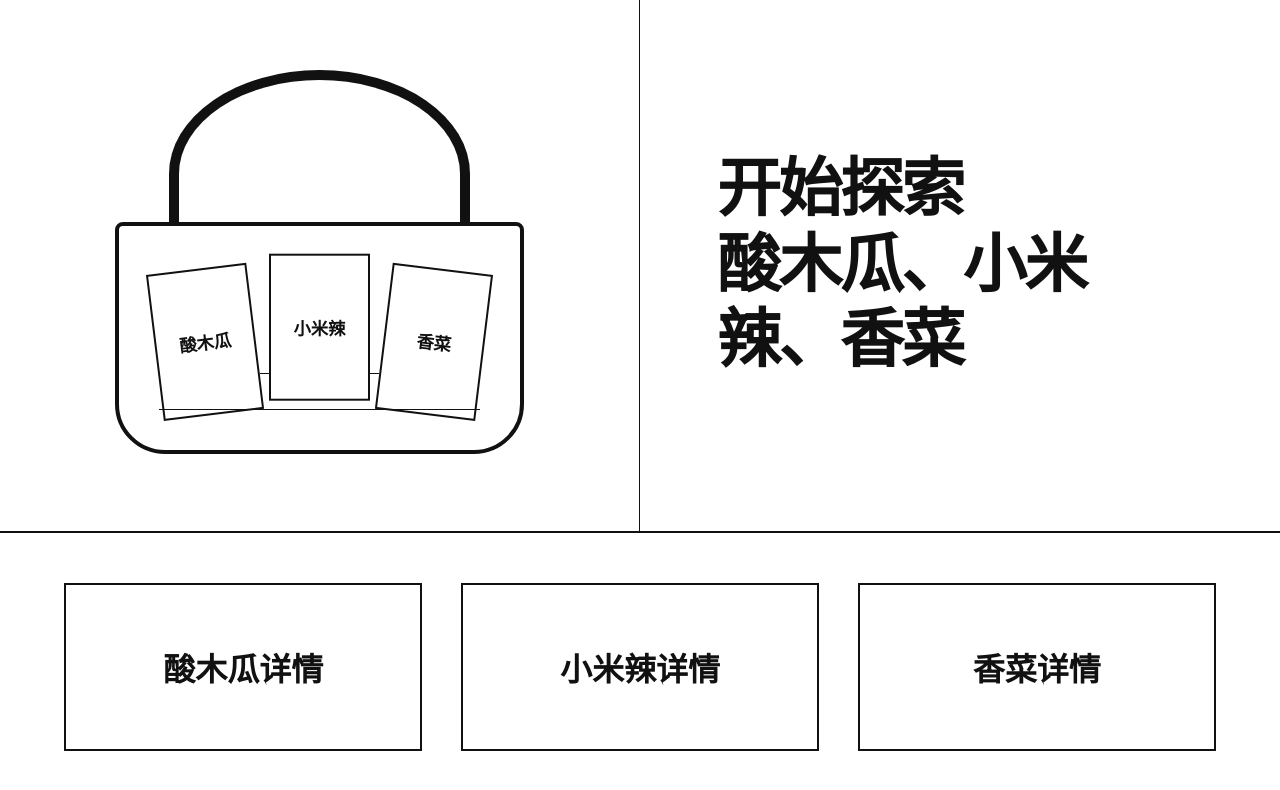
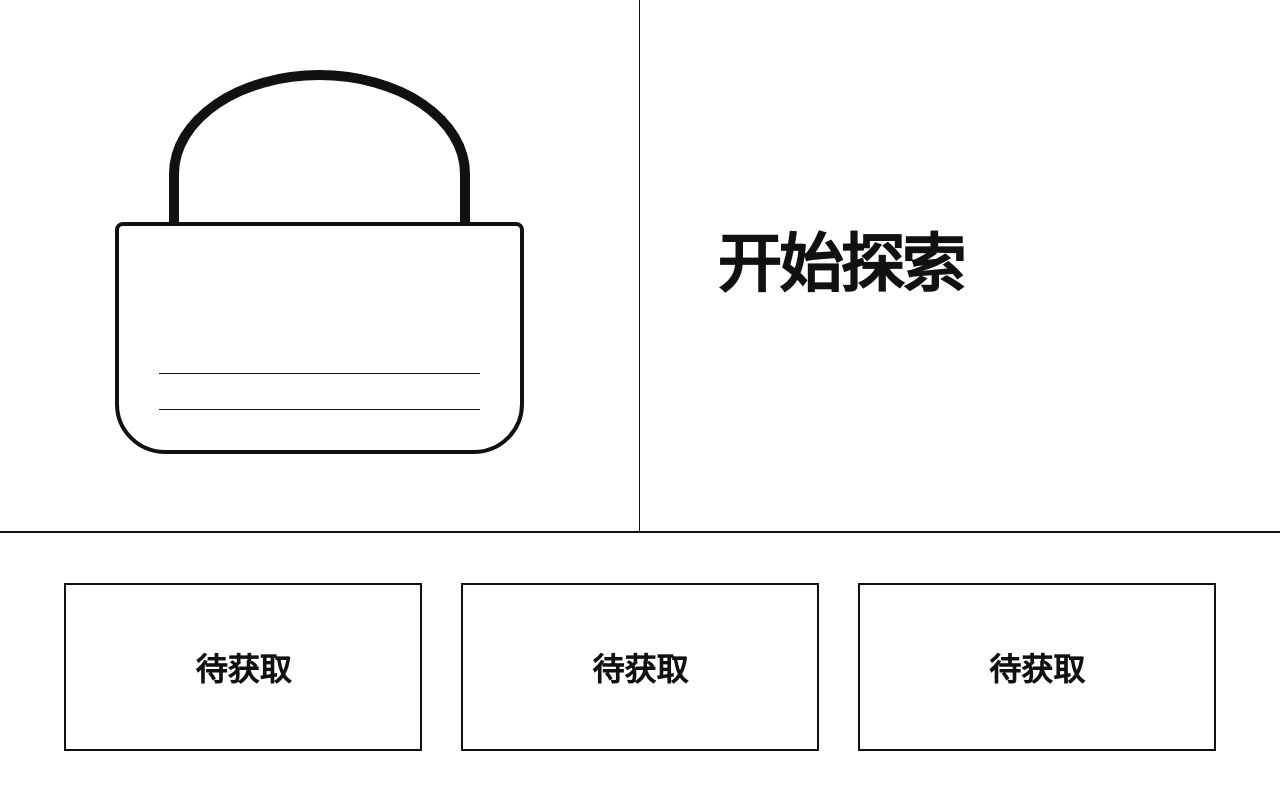
Before and after one commit to zyy713/wulidu-taste-archive, a Next.js app: page / in a window 1280 px wide. Both pictures are taken after a click on the button "没买". Shown: the top 790 px of the page. Built offline with nearby package versions, Linux system fonts and the light colour scheme.

Commit message:
add keyboard pounding demo

```diff
--- a/app/page.tsx
+++ b/app/page.tsx
@@ -25,45 +25,48 @@ const dishes = [
   },
 ];
 
-function IngredientCards() {
+function IngredientCards({ count = ingredients.length }: { count?: number }) {
+  const visibleIngredients = ingredients.slice(0, count);
   return (
-    <div className="ingredient-cards" aria-label="三张食材卡">
-      {ingredients.map((name) => (
+    <div className="ingredient-cards" aria-label={`${visibleIngredients.length}张食材卡`}>
+      {visibleIngredients.map((name) => (
         <div className="ingredient-card" key={name}>{name}</div>
       ))}
     </div>
   );
 }
 
-function Basket() {
+function Basket({ count }: { count: number }) {
   return (
-    <div className="object-wrap" aria-label="装有食材卡的菜篮子">
+    <div className="object-wrap" aria-label="菜篮子">
       <div className="basket-handle" />
       <div className="basket-body">
-        <IngredientCards />
+        <IngredientCards count={count} />
       </div>
     </div>
   );
 }
 
-function Pot() {
+function Pot({ count }: { count: number }) {
   return (
-    <div className="object-wrap" aria-label="装有食材卡的锅">
+    <div className="object-wrap" aria-label="锅">
       <div className="pot-lid"><span /></div>
       <div className="pot-handle pot-handle-left" />
       <div className="pot-handle pot-handle-right" />
       <div className="pot-body">
-        <IngredientCards />
+        <IngredientCards count={count} />
       </div>
     </div>
   );
 }
 
-function DetailCards() {
+function DetailCards({ count }: { count: number }) {
   return (
     <div className="detail-row">
-      {ingredients.map((name) => (
-        <div className="detail-card" key={name}>{name}详情</div>
+      {ingredients.map((name, index) => (
+        <div className="detail-card" key={name}>
+          {index < count ? `${name}详情` : "待获取"}
+        </div>
       ))}
     </div>
   );
@@ -114,10 +117,22 @@ export default function Home() {
   const [flow, setFlow] = useState<Flow | null>(null);
   const [stage, setStage] = useState<Stage>("start");
   const [dishIndex, setDishIndex] = useState(0);
+  const [, setPressCount] = useState(0);
+  const [discoveredCount, setDiscoveredCount] = useState(0);
 
   useEffect(() => {
     const onKeyDown = (event: KeyboardEvent) => {
-      if (stage === "cards" && event.key === "1") setStage("dish");
+      if (event.repeat) return;
+      if (stage === "cards" && event.key === "1") {
+        setPressCount((currentPressCount) => {
+          const nextPressCount = currentPressCount + 1;
+          if (nextPressCount % 10 === 0) {
+            setDiscoveredCount((currentCount) => Math.min(currentCount + 1, ingredients.length));
+          }
+          return nextPressCount;
+        });
+      }
+      if (stage === "cards" && event.key === "3") setStage("dish");
       if (stage === "dish" && event.key === "2") setStage("print");
     };
     window.addEventListener("keydown", onKeyDown);
@@ -126,6 +141,8 @@ export default function Home() {
 
   const chooseFlow = (nextFlow: Flow) => {
     setFlow(nextFlow);
+    setPressCount(0);
+    setDiscoveredCount(0);
     setStage("cards");
   };
 
@@ -140,19 +157,22 @@ export default function Home() {
 
   if (stage === "cards") {
     const notBought = flow === "not-bought";
+    const discoveredIngredients = ingredients.slice(0, discoveredCount).join("、");
     return (
       <main className="page cards-page">
         <section className="cards-main">
-          <div className="object-column">{notBought ? <Basket /> : <Pot />}</div>
+          <div className="object-column">
+            {notBought ? <Basket count={discoveredCount} /> : <Pot count={discoveredCount} />}
+          </div>
           <div className="cards-title">
             {notBought ? (
-              <h1>开始探索<br />酸木瓜、小米辣、香菜</h1>
+              <h1>开始探索{discoveredIngredients && <><br />{discoveredIngredients}</>}</h1>
             ) : (
-              <h1>今天怎么吃<br />酸木瓜、小米辣、香菜</h1>
+              <h1>今天怎么吃{discoveredIngredients && <><br />{discoveredIngredients}</>}</h1>
             )}
           </div>
         </section>
-        <DetailCards />
+        <DetailCards count={discoveredCount} />
       </main>
     );
   }
```
Also changed, not shown: static-app.js (+26 -13 lines).
